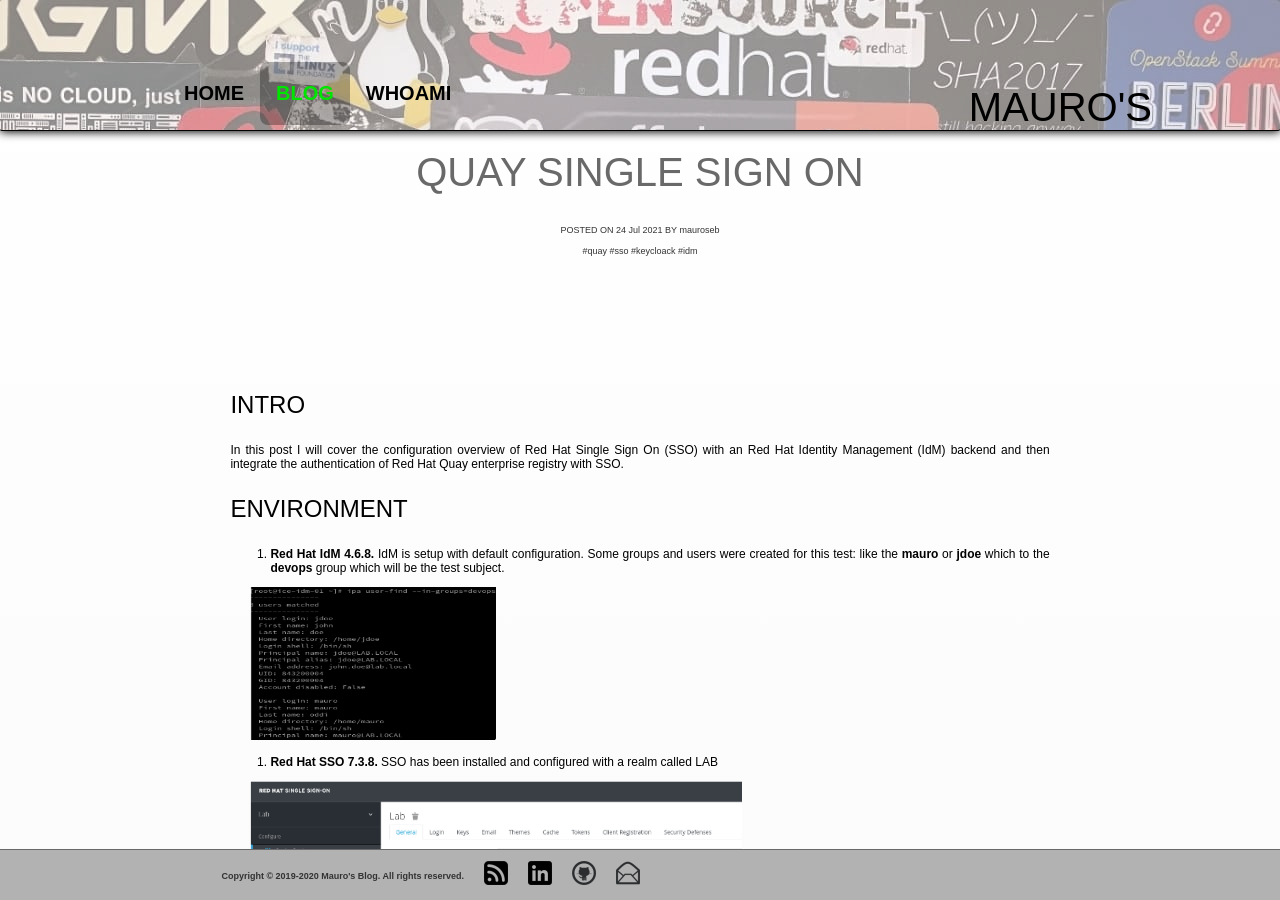
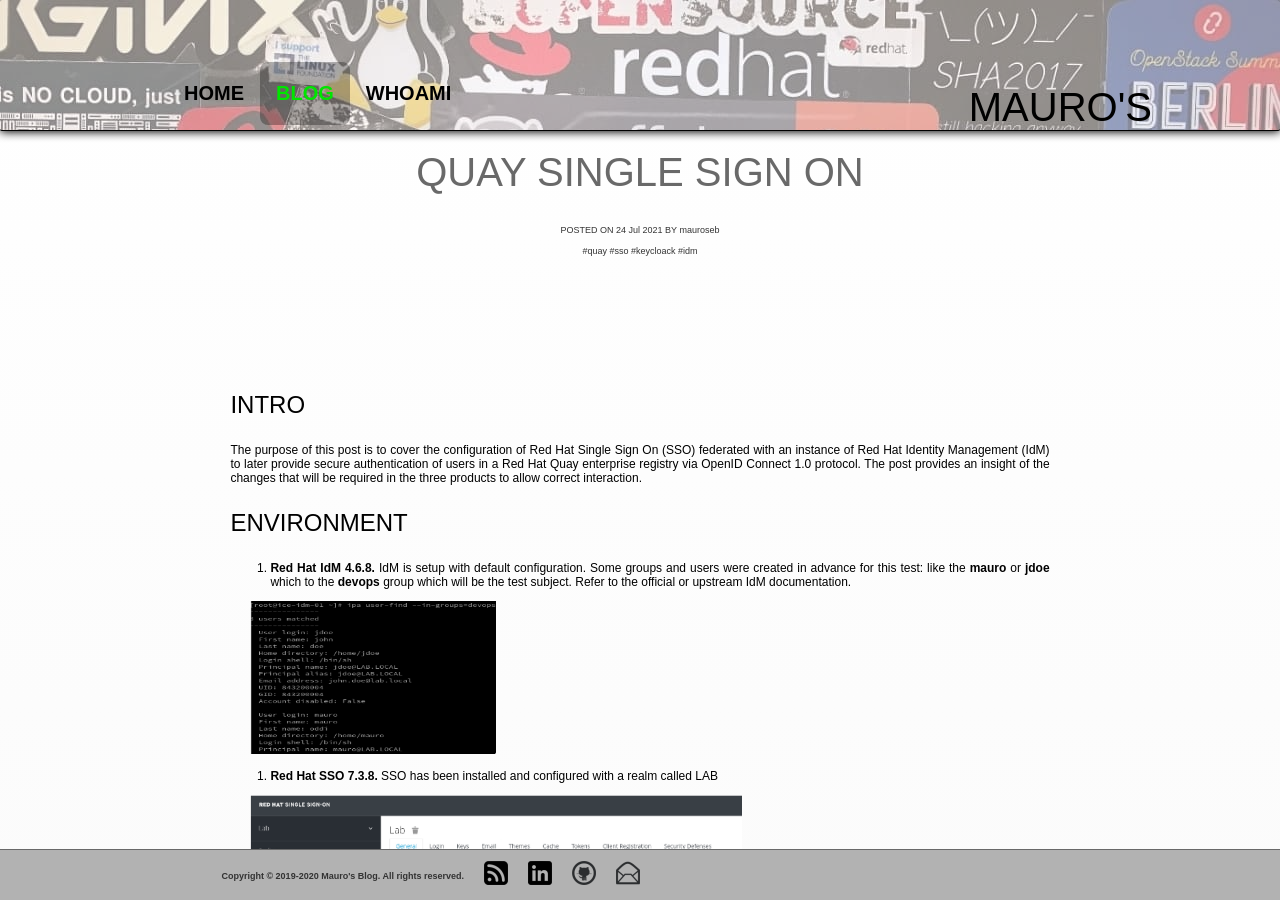
Before and after one commit to mauroseb/mauroseb.github.io, a Jekyll site: the page built from _posts/2021-07-24-quay-access-via-sso-and-idm.md, in a window 1280 px wide and 900 px high. Built offline with Jekyll 4.4.1, drawn with Linux system fonts in a browser that asks for light colours.

Commit message:
Quay+SSO fix intro

```diff
--- a/_posts/2021-07-24-quay-access-via-sso-and-idm.md
+++ b/_posts/2021-07-24-quay-access-via-sso-and-idm.md
@@ -9,12 +9,13 @@
 ---
 ### Intro
 
-In this post I will cover the configuration overview of Red Hat Single Sign On (SSO) with an Red Hat Identity Management (IdM) backend and then integrate the authentication of Red Hat Quay enterprise registry with SSO.
+The purpose of this post is to cover the configuration of Red Hat Single Sign On (SSO) federated with an instance of Red Hat Identity Management (IdM) to later provide secure authentication of users in a Red Hat Quay enterprise registry via OpenID Connect 1.0 protocol. The post provides an insight of the changes that will be required in the three products to allow correct interaction.
+<!-- more -->
 
 
 ### Environment
 
- 1. **Red Hat IdM 4.6.8.** IdM is setup with default configuration. Some groups and users were created for this test: like the **mauro** or **jdoe** which to the **devops** group which will be the test subject. <br/>
+ 1. **Red Hat IdM 4.6.8.** IdM is setup with default configuration. Some groups and users were created in advance for this test: like the **mauro** or **jdoe** which to the **devops** group which will be the test subject. Refer to the official or upstream IdM documentation. <br/>
 
   <img src="/images/quay-sso-idm_users.png" alt="IdM users PNG" style="width:30%;"/>
 
```
